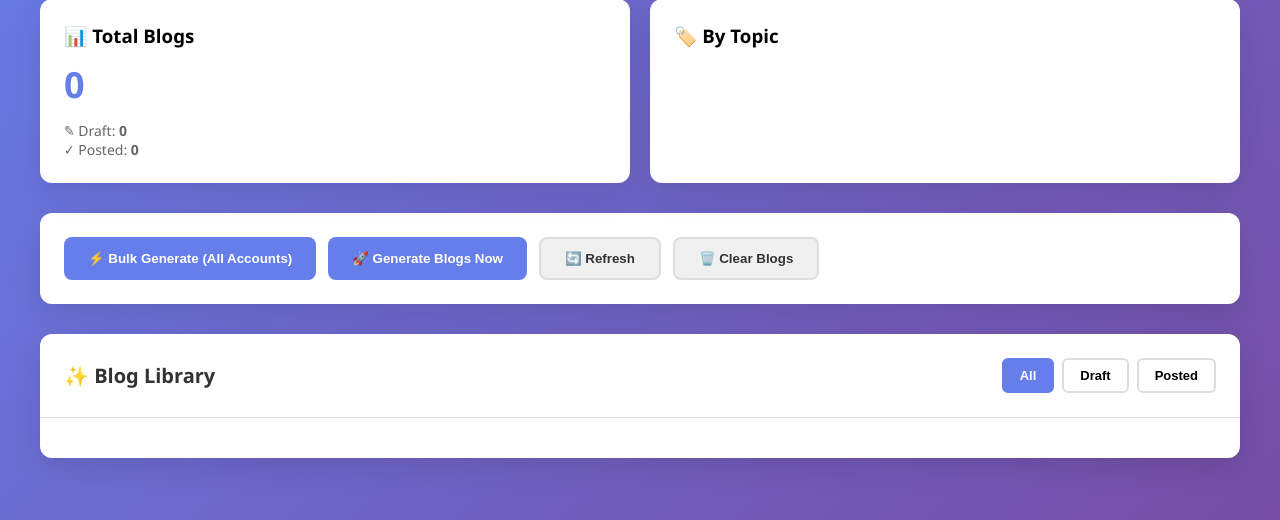
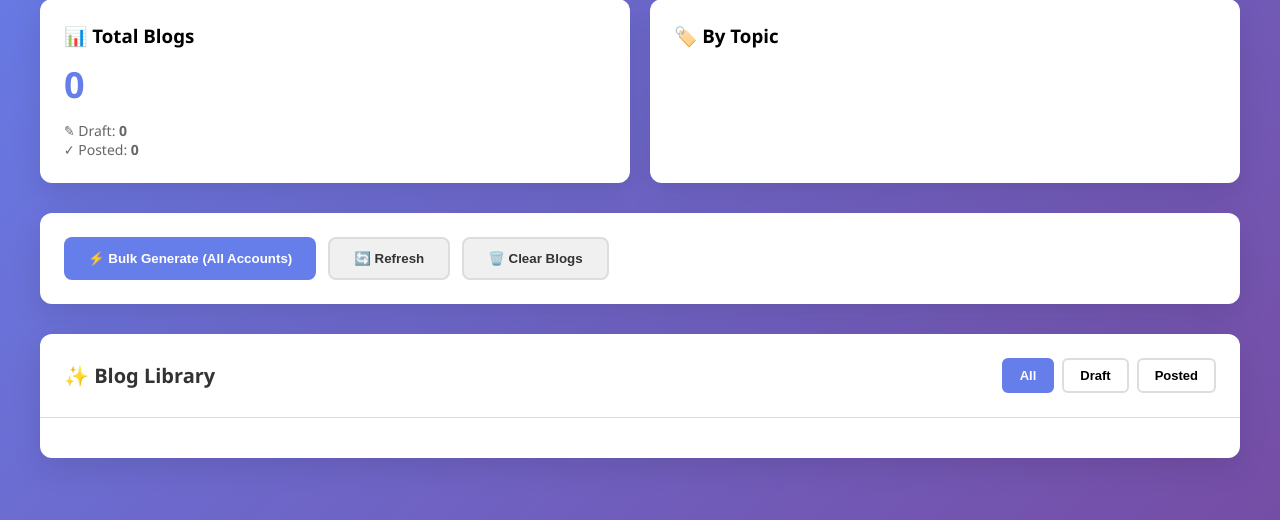
Before and after one commit to Himanshumathur2004/Megallm-updated-prompt, a Flask app: page / in a window 1280 px wide. Shown: the part 201-721 px from the top of the page. Run offline with Flask 3, Linux system fonts and the light colour scheme; data that the repository does not hold is empty.

Commit message:
fix: resolve scrape_to_mongo import error + UI improvements
- Fixed sys.path in app.py to import root-level modules (scrape_to_mongo)
- Removed single blog generation button, keeping only bulk generation
- Removed generateBlogsNow() function (unused)
- Updated dashboard to only show Bulk Generate (All Accounts) workflow
- All bulk generation functionality verified and working

```diff
--- a/blog_generation_pipeline/blog_platform/app.py
+++ b/blog_generation_pipeline/blog_platform/app.py
@@ -7,6 +7,9 @@ import logging
 from datetime import datetime, timezone
 from pathlib import Path
 import sys
+
+# Add parent directory to path so we can import root-level modules
+sys.path.insert(0, str(Path(__file__).parent.parent))
 
 from config import Config
 from database import Database
--- a/blog_generation_pipeline/blog_platform/templates/index.html
+++ b/blog_generation_pipeline/blog_platform/templates/index.html
@@ -91,7 +91,6 @@
 
         <div class="controls">
             <button class="btn btn-primary" onclick="bulkGenerateAll()">⚡ Bulk Generate (All Accounts)</button>
-            <button class="btn btn-primary" onclick="generateBlogsNow()">🚀 Generate Blogs Now</button>
             <button class="btn btn-secondary" onclick="refreshDashboard()">🔄 Refresh</button>
             <button class="btn btn-secondary" onclick="showClearModal()">🗑️ Clear Blogs</button>
         </div>
@@ -287,33 +286,6 @@
             });
         }
 
-        async function generateBlogsNow() {
-            if (!currentAccount) return;
-            const btn = event.target;
-            btn.disabled = true;
-            btn.textContent = '⏳ Generating...';
-            try {
-                const response = await fetch(`${API_BASE}/blogs/generate`, {
-                    method: 'POST',
-                    headers: { 'Content-Type': 'application/json' },
-                    body: JSON.stringify({ account_id: currentAccount })
-                });
-                const data = await response.json();
-                if (response.ok) {
-                    showToast(`✅ Generated ${data.generated_count} blogs!`, 'success');
-                    await refreshDashboard();
-                } else {
-                    showToast(`⚠️ ${data.error || 'Generation failed'}`, 'error');
-                }
-            } catch (err) {
-                console.error('Error generating blogs:', err);
-                showToast('Error generating blogs', 'error');
-            } finally {
-                btn.disabled = false;
-                btn.textContent = '🚀 Generate Blogs Now';
-            }
-        }
-
         async function bulkGenerateAll() {
             const btn = event.target;
             btn.disabled = true;
```
